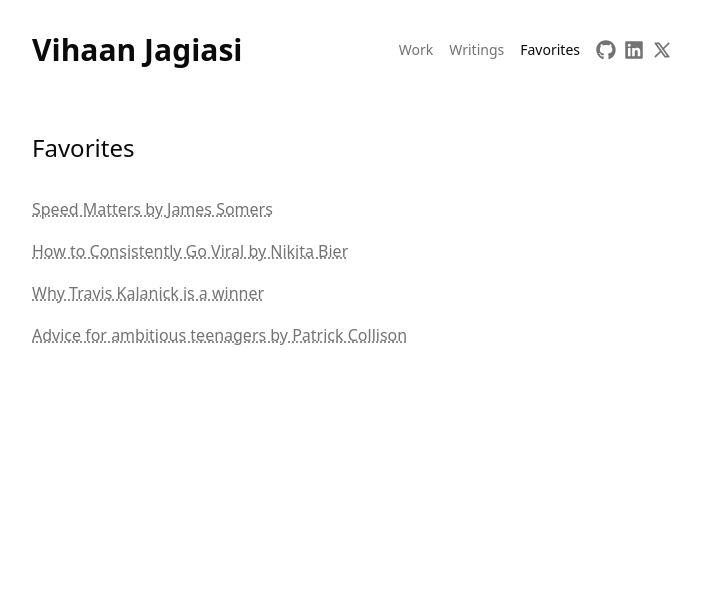
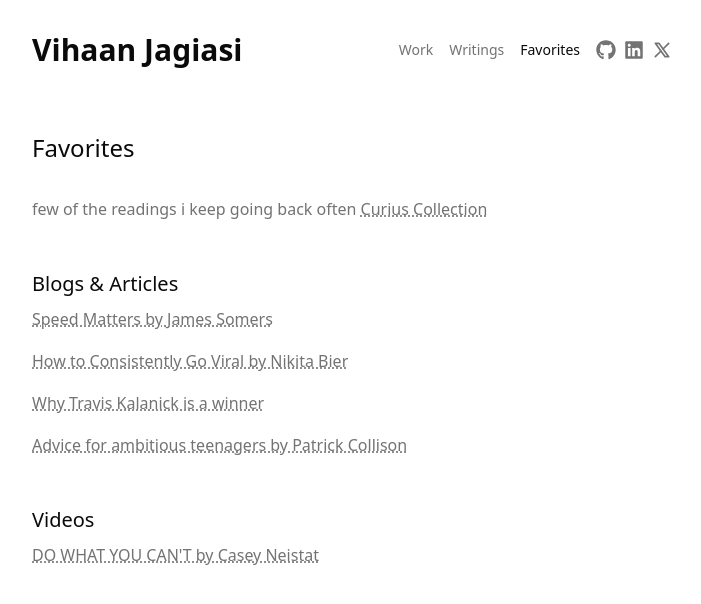
Before and after one commit to VJagiasi/personal-website, a Next.js app: page /favorites in a window 1280 px wide. Shown: the top 604 px of the page, without its empty margins (288-989 px from the left). Built offline with nearby package versions, Linux system fonts and the light colour scheme.

Commit message:
update favourites page

```diff
--- a/app/favorites/page.tsx
+++ b/app/favorites/page.tsx
@@ -4,6 +4,26 @@ export default function FavoritesPage() {
   return (
     <main className="py-12 px-6 md:px-0 max-w-2xl">
       <h1 className="text-2xl font-normal mb-8">Favorites</h1>
+
+      <div className="space-y-12">
+        <section>
+          <p className="text-base text-muted-foreground">
+            few of the readings i keep going back often {" "}
+            <a
+              href="https://curius.app/vihaan-jagiasi"
+              target="_blank"
+              rel="noopener noreferrer"
+              className="text-base leading-relaxed text-muted-foreground underline decoration-dotted hover:text-foreground"
+            >
+              Curius Collection
+            </a>
+          </p>
+        </section>
+
+        <section>
+          <h2 className="text-xl font-normal mb-2">
+            Blogs & Articles
+          </h2>
           <ul className="space-y-4">
             <li>
               <a
@@ -46,6 +66,26 @@ export default function FavoritesPage() {
               </a>
             </li>
           </ul>
+        </section>
+
+        <section>
+          <h2 className="text-xl font-normal mb-2">
+            Videos
+          </h2>
+          <ul className="space-y-4">
+            <li>
+              <a
+                href="https://www.youtube.com/watch?v=jG7dSXcfVqE"
+                target="_blank"
+                rel="noopener noreferrer"
+                className="text-base leading-relaxed text-muted-foreground underline decoration-dotted hover:text-foreground"
+              >
+                DO WHAT YOU CAN'T by Casey Neistat
+              </a>
+            </li>
+          </ul>
+        </section>
+      </div>
     </main>
   )
 }
```
Lines whose indentation alone changed are shown as unchanged.
